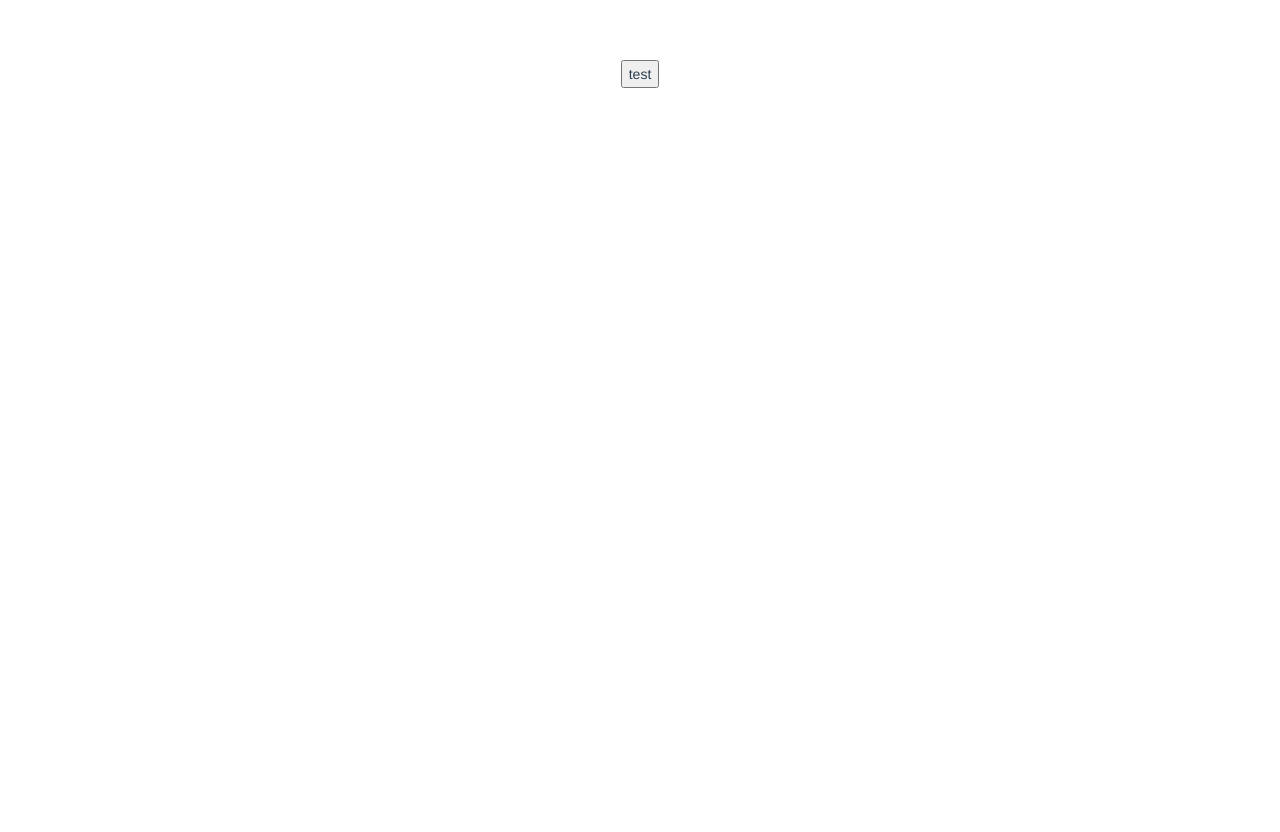
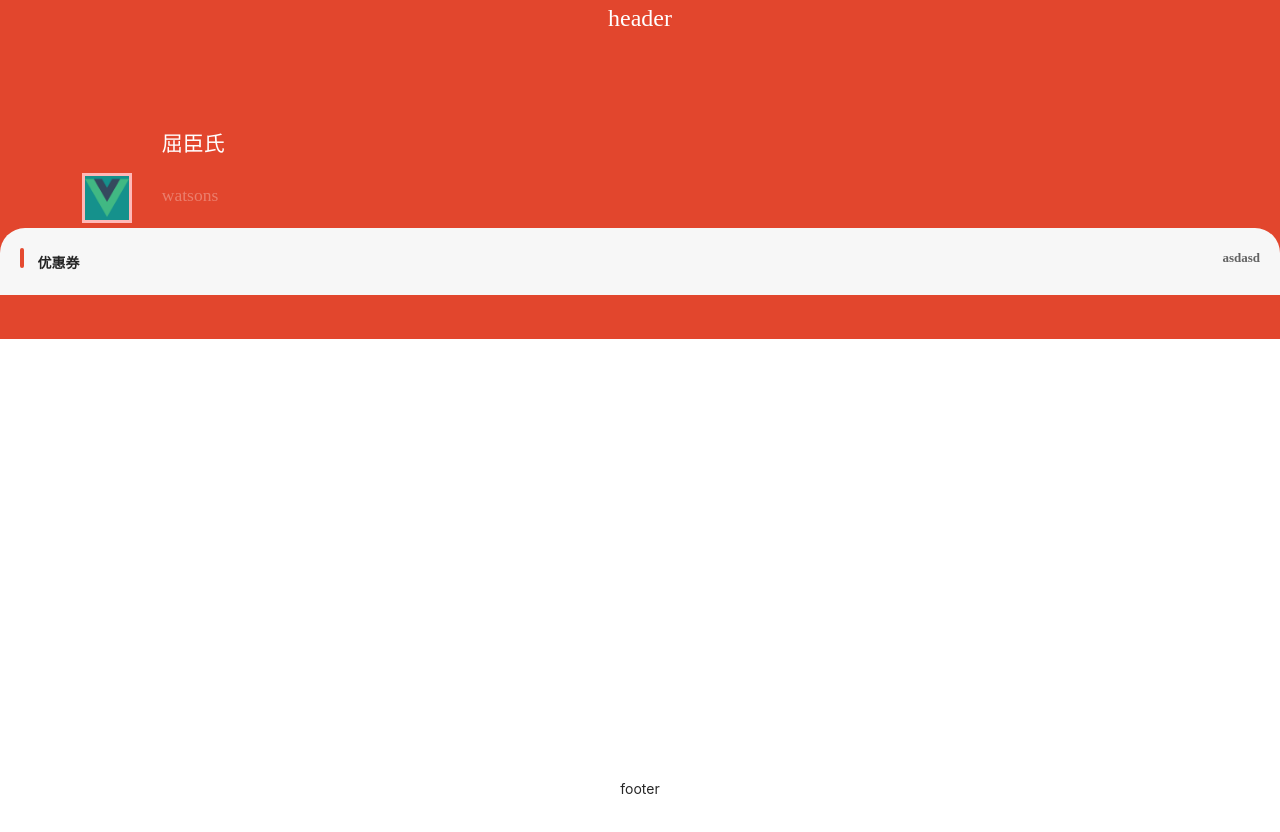
Before and after one commit to HomyeeKing/abroad-pay, a Vue app: page / in a window 1280 px wide. Shown: the top 832 px of the page. After the commit the page ends 800 px from the top, so only its background shows below. Built offline with nearby package versions, Linux system fonts and the light colour scheme.

Commit message:
feat: ugly ui

```diff
--- a/package.json
+++ b/package.json
@@ -3,7 +3,7 @@
   "version": "0.0.0",
   "license": "MIT",
   "author": {
-      "name": "HomyeeKing"
+    "name": "HomyeeKing"
   },
   "scripts": {
     "dev": "vite",
@@ -27,6 +27,7 @@
     "eslint-plugin-import": "^2.22.1",
     "eslint-plugin-vue": "^7.9.0",
     "mockjs": "^1.1.0",
+    "stylus": "^0.54.8",
     "typescript": "^4.1.3",
     "vite": "^2.2.3",
     "vite-plugin-style-import": "^0.10.0",
--- a/src/App.vue
+++ b/src/App.vue
@@ -1,25 +1,15 @@
 <template>
-  <button @click="test">
-    test
-  </button>
+  <header class="header">
+    header
+  </header>
+  <main class="main">
+    <Home />
+  </main>
+  <footer class="footer">
+    footer
+  </footer>
 </template>
 
 <script lang="ts" setup>
-import axios from '@/axios'
-import { Dialog } from 'vant'
-const test = async() => {
-  const res = await axios.get('/api/user')
-  console.log(res)
-}
+import Home from '@/views/Home.vue'
 </script>
-
-<style>
-#app {
-  font-family: Avenir, Helvetica, Arial, sans-serif;
-  -webkit-font-smoothing: antialiased;
-  -moz-osx-font-smoothing: grayscale;
-  text-align: center;
-  color: #2c3e50;
-  margin-top: 60px;
-}
-</style>
--- /dev/null
+++ b/src/css/index.styl
@@ -0,0 +1,48 @@
+*
+    margin 0
+    padding 0
+
+html, body {
+  height: 100%;
+  overflow: hidden;
+}
+.header,
+.footer {
+  position: fixed;
+  left: 0;
+  right: 0;
+  text-align center
+}
+
+
+.header {
+  top: 0;
+  background-color rgb(226,70,45)
+  color #fff
+  font-family: PingFangSC-Medium;
+  font-size: 24px;
+}
+
+
+.footer {
+  bottom: 0;
+}
+
+
+.main {
+  height: 100%;
+  padding: 44px 0;
+  box-sizing: border-box;
+  background-color rgb(226,70,45)
+}
+
+
+
+.d-flex
+    display:flex;
+
+    &.justify-center
+        justify-content: center
+
+.d-inline-block
+    display: inline-block
--- a/src/main.ts
+++ b/src/main.ts
@@ -1,4 +1,5 @@
 import { createApp } from 'vue'
 import App from './App.vue'
 import 'vant/lib/index.css'
+import '@/css/index.styl'
 createApp(App).mount('#app')
--- /dev/null
+++ b/src/views/Coupons.vue
@@ -0,0 +1,41 @@
+<script lang='ts' setup>
+
+</script>
+
+<template>
+  <div class="panel">
+    <div class="stick">
+      优惠券
+    </div>
+  </div>
+</template>
+<style lang="stylus" scoped>
+.panel
+    background #F7F7F7
+    border-top-right-radius  25px
+    border-top-left-radius 25px
+    padding 20px
+
+    .stick
+        position relative
+        font-family: PingFangSC-Medium;
+        color: #252525;
+        font-weight bold
+
+        &::before
+            content ''
+            display inline-block
+            margin-right 10px
+            width 4px
+            height 20px
+            background #E54A30
+            border-radius 2px
+        &::after
+            content 'asdasd'
+            position absolute
+            right 0
+            opacity: 0.6;
+            font-family: PingFangSC-Regular;
+            font-size: 13px;
+            color: #000000;
+</style>
--- /dev/null
+++ b/src/views/Home.vue
@@ -0,0 +1,45 @@
+<script lang='ts' setup>
+import Coupons from './Coupons.vue'
+</script>
+
+<template>
+  <nav class="nav">
+    <section class="section">
+      <img src="../assets/logo.png" alt="" class="avatar">
+      <div class="d-inline-block">
+        <p class="name-zh">
+          屈臣氏
+        </p>
+        <small class="name-en">watsons</small>
+      </div>
+    </section>
+  </nav>
+  <Coupons />
+</template>
+
+<style lang="stylus" scoped>
+.nav
+    height 100px
+
+    .name-zh
+       font-family: PingFangSC-Medium;
+       font-size: 21px;
+       color #fff
+    .name-en
+        opacity: 0.3;
+        font-family: AppleSDGothicNeo-SemiBold;
+        font-size: 17.5px;
+        color #fff
+
+.section
+    height 100px
+    margin-left 6.4%
+    margin-top 6.6%
+.avatar
+    width 50px
+    height 50px
+    background: #15918C;
+    border: 3px solid #FFB8B7;
+    margin-right 2.5%
+
+</style>
```
Also changed, not shown: 1 other file (tests, documents, lock files or other folders).
